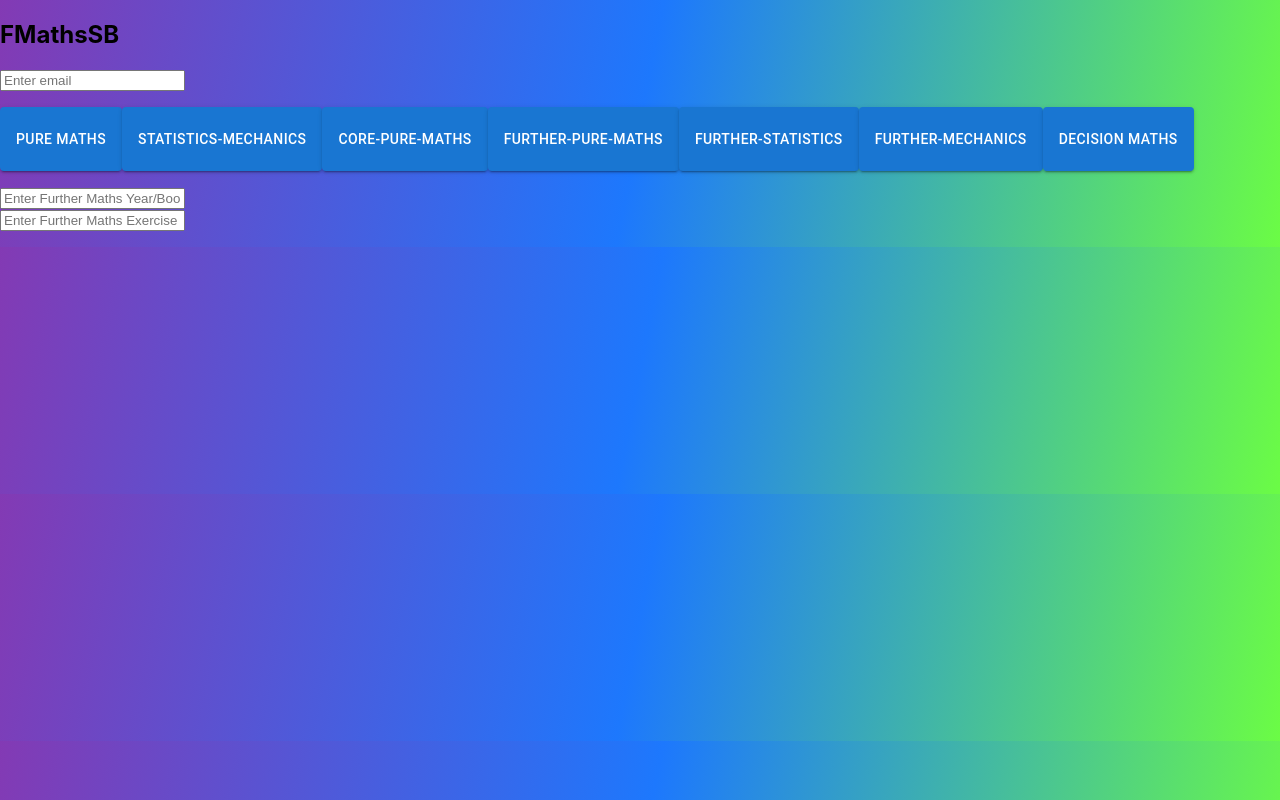
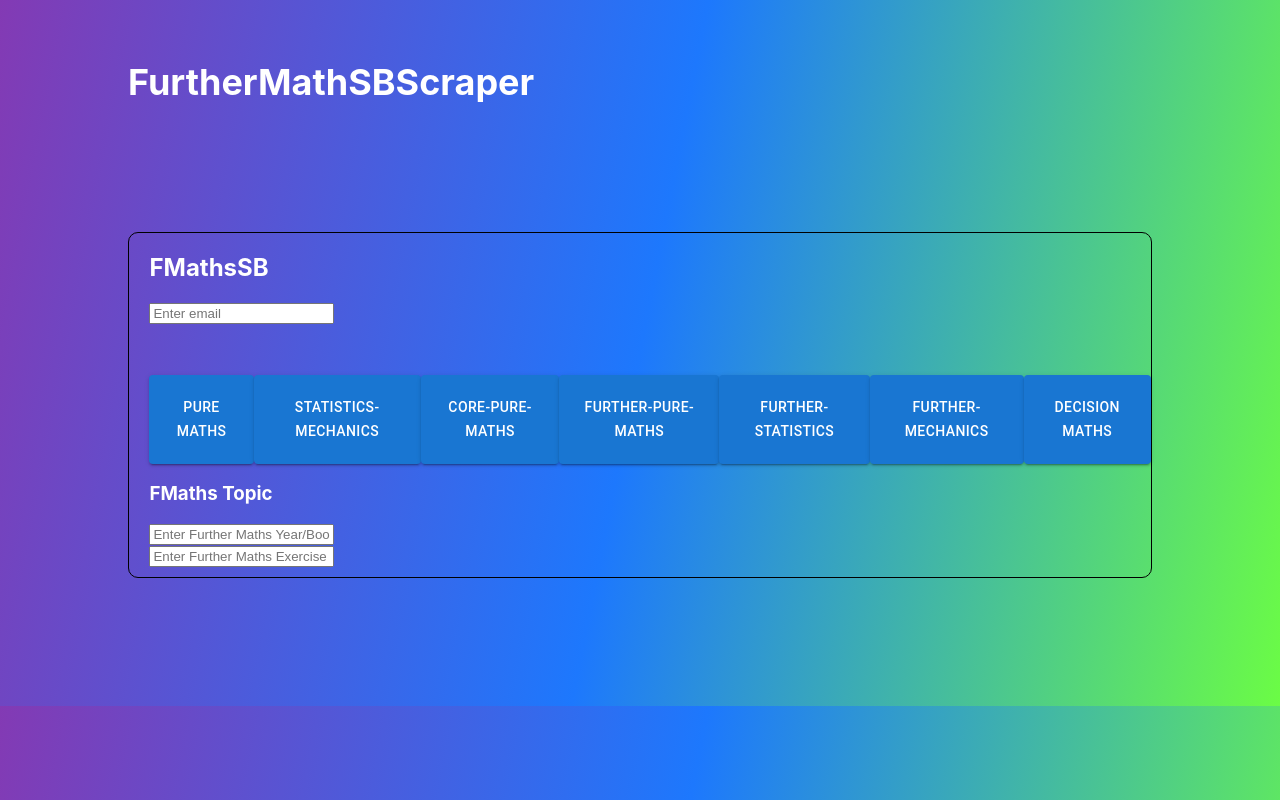
Before and after one commit to CaesarCloudSync/RevisionBank-Frontend, a React (Create React App) app: page /fmathsb in a window 1280 px wide. Built offline with nearby package versions, Linux system fonts and the light colour scheme.

Commit message:
First Commit

```diff
--- a/src/components/fmathqp.tsx
+++ b/src/components/fmathqp.tsx
@@ -2,7 +2,6 @@ import React, {useState,useEffect} from "react";
 import axios from "axios";
 import { useNavigate } from "react-router";
 import { Button } from "@mui/material";
-import styled from "styled-components";
 import useMediaQuery from "./useMedia";
 import { maxRowBasedquery } from "./mediamax";
 
--- a/src/components/fmathsb.tsx
+++ b/src/components/fmathsb.tsx
@@ -2,7 +2,27 @@ import React, {useState,useEffect} from "react";
 import axios from "axios";
 import { useNavigate } from "react-router";
 import { Button } from "@mui/material";
+import useMediaQuery from "./useMedia";
+import { maxRowBasedquery } from "./mediamax";
+class FmathSBStyles{
+    containercenter:Object;
+    containercentercol:Object;
+    largecontainer :Object;
+    inputbars:Object;
+    textcolor:Object;
+    title:Object;
+    constructor(maxRowBased:any){
+      this.title = maxRowBased ? {marginLeft: "10%",position:"relative",top:"30px",fontSize:"1.5em",fontWeight:"bold",color:"#3f51b5"} : {}
+      this.textcolor = {color:"white"};
+      this.containercenter = {display:"flex",justifyContent: maxRowBased ? "left" : "center",marginLeft:maxRowBased ? "2%": "auto"};
+      this.inputbars = {width: "100%"}
+      this.containercentercol = {display: "flex",flexDirection: maxRowBased ? 'row' : 'column',alignItems: "center",justifyContent: maxRowBased ? "left":"center",marginTop: maxRowBased ? "5%" : "5%",marginLeft:maxRowBased ? "2%": "auto"};
+      this.largecontainer = {margin: maxRowBased ? "10%" : "none",border: maxRowBased ?  "1px solid black" : "none", borderRadius: maxRowBased ? "10px" : "none"}
+    }
+  }
 export default function FmathSB(){
+    const maxRowBased = useMediaQuery(maxRowBasedquery);
+    const styles = new FmathSBStyles(maxRowBased);
     let navigate = useNavigate();
     const [email,setEmail] = useState('');
     const [emailisset,setEmailIsSet] = useState(false);
@@ -36,7 +56,14 @@ export default function FmathSB(){
       }, [navigated])
     return(
         <div >
-            <h2>FMathsSB</h2>
+            <div style={Object.assign({},styles.containercenter,styles.title)}>
+            <h2 style={styles.textcolor}>FurtherMathSBScraper</h2>
+            </div>
+            <div style={styles.largecontainer}>
+            <div style={styles.containercenter}>
+                <h2 style={styles.textcolor}>FMathsSB</h2>
+            </div>
+            <div style={styles.containercenter}>
             <form onSubmit ={(e) => {e.preventDefault(); setEmailIsSet(true)}}>
             <input
                 onChange={(e) => setEmail(e.target.value)}
@@ -45,6 +72,8 @@ export default function FmathSB(){
 
                 />
             </form>
+            </div>
+            <div style={styles.containercentercol}>
                 <p>{emailisset && <p>Email is set</p>}</p>
                 <Button variant= "contained" onClick={() => {setFurthermathsbook("0"); setFurthermathsbookid("Pure Maths")}}><p>Pure Maths</p></Button>
                 <Button variant= "contained" onClick={() => {setFurthermathsbook("1"); setFurthermathsbookid("Statistics-Mechanics")}}><p>Statistics-Mechanics</p></Button>
@@ -54,11 +83,18 @@ export default function FmathSB(){
                 <Button variant= "contained" onClick={() => {setFurthermathsbook("5"); setFurthermathsbookid("Further-Mechanics")}}><p>Further-Mechanics</p></Button>
                 <Button variant= "contained" onClick={() => {setFurthermathsbook("6"); setFurthermathsbookid("Decision-Maths")}}><p>Decision Maths</p></Button>
                 <p>{ furthermathsbook && <p>Further Maths Book Selected {furthermathsbookid}</p>}</p>
+                </div>
+                <div style={styles.containercenter}>
+                    <h3 style={styles.textcolor}>FMaths Topic</h3>
+                </div>
+                <div style={styles.containercenter}>
                 <input
                 onChange={(e) => setFurthermathsyear(e.target.value)}
                 value={furthermathsyear}
                 placeholder="Enter Further Maths Year/Book"
                 />
+                </div>
+                <div style={styles.containercenter}>
 
                 <form onSubmit={(e) => sendApi(e)}>
                 <input
@@ -68,6 +104,8 @@ export default function FmathSB(){
                 />
                 </form>
                 <p>{isLoading && <p>Loading...</p>}</p>
+                </div>
+        </div>
 
         </div>
     )
```
